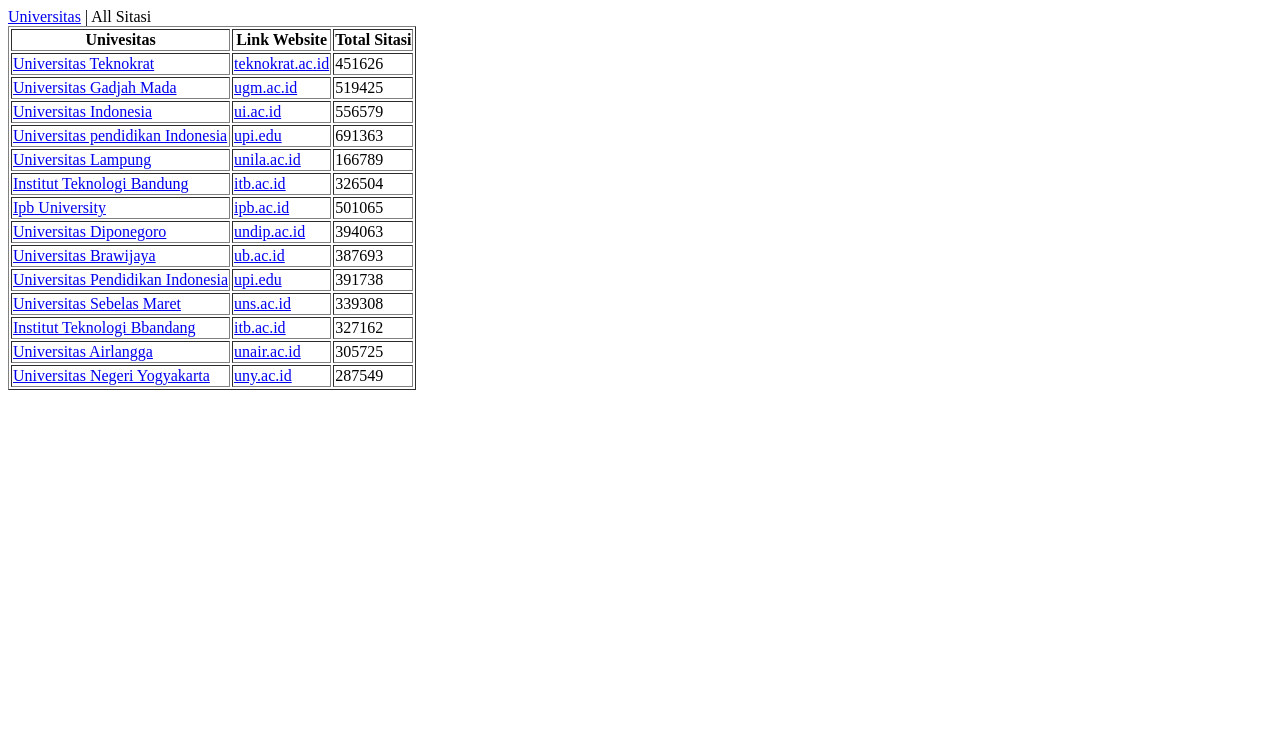
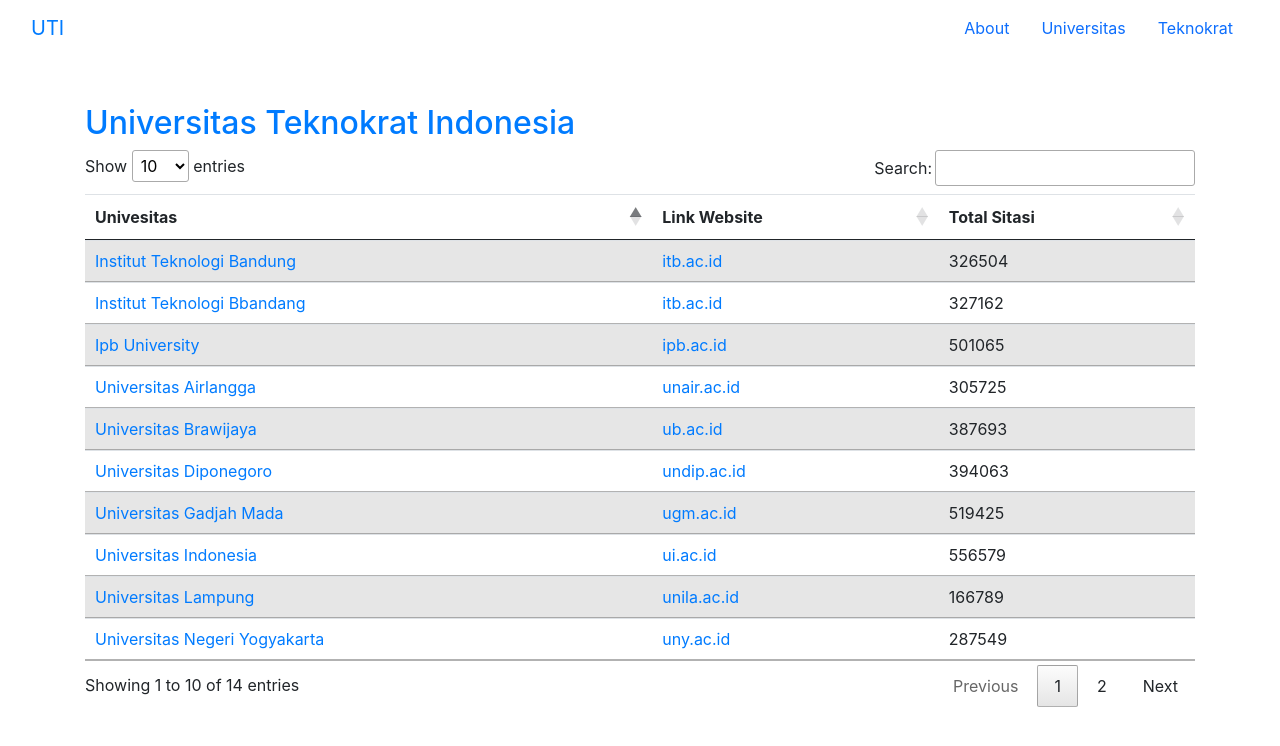
Before and after one commit to sodikinnaa/djangoscraping, a Django app: page /universitas/ in a window 1280 px wide. Shown: the top 746 px of the page. Run offline with Django 4.2, Linux system fonts and the light colour scheme; data comes from the database, SQL or seed files in the repository; both versions use the stored data as it was after the commit; some libraries are stand-ins or nearby versions.

Commit message:
push finis to distribusi

```diff
--- a/universitas/helper.py
+++ b/universitas/helper.py
@@ -58,7 +58,8 @@
         for author in soup.css(".gs_ai_chpr"):
             # print('ds')
             nama_dosen = author.css(".gs_ai_name a").xpath("normalize-space()").get()
-            link = f'https://scholar.google.com{author.css(".gs_ai_name a::attr(href)").get()}'
+            # link = f'https://scholar.google.com{author.css(".gs_ai_name a::attr(href)").get()}'
+            link = author.css(".gs_ai_name a::attr(href)").get()
             affiliations = author.css(".gs_ai_aff").xpath("normalize-space()").get()
             email = author.css(".gs_ai_eml").xpath("normalize-space()").get()
             try:
--- a/universitas/templates/all_univ.html
+++ b/universitas/templates/all_univ.html
@@ -3,7 +3,9 @@
 <!-- {% block title %}Daftar Univesitas{% endblock %} -->
 
 {% block content %}
-<table border="1px">
+<div class="container">
+    <h2 class="text-primary mt-5">Universitas Teknokrat Indonesia</h2>
+    <table class="table table-striped" id="mytb">
     <thead>
         <tr>
             <th>Univesitas</th>
@@ -21,4 +23,8 @@
         {% endfor %}
     </tbody>
 </table>
+</div>
+<script type="text/javascript">
+		let table = new DataTable('#mytb');
+	</script>
 {% endblock %}
--- a/universitas/templates/master.html
+++ b/universitas/templates/master.html
@@ -3,10 +3,52 @@
 <head>
     <meta charset="UTF-8">
     <meta name="viewport" content="width=device-width, initial-scale=1.0">
-    <title>Daftar Universitas</title>
+    <!-- untuk table  -->
+    <link rel="stylesheet" href="//cdn.datatables.net/1.13.7/css/jquery.dataTables.min.css">
+    <meta name="viewport" content="width=device-width, initial-scale=1.0">
+	<link href="https://cdn.jsdelivr.net/npm/bootstrap@5.0.2/dist/css/bootstrap.min.css" rel="stylesheet" integrity="sha384-EVSTQN3/azprG1Anm3QDgpJLIm9Nao0Yz1ztcQTwFspd3yD65VohhpuuCOmLASjC" crossorigin="anonymous">
+    <link rel="stylesheet" href="https://maxcdn.bootstrapcdn.com/bootstrap/4.5.2/css/bootstrap.min.css">
+    <script src="https://ajax.googleapis.com/ajax/libs/jquery/3.5.1/jquery.min.js"></script>
+    <script src="https://cdnjs.cloudflare.com/ajax/libs/popper.js/1.16.0/umd/popper.min.js"></script>
+    <script src="https://maxcdn.bootstrapcdn.com/bootstrap/4.5.2/js/bootstrap.min.js"></script>
+    <title>Universitas</title>
+    <style>
+        .bg-custom {
+            background-color: #f0f0f0;
+        }
+        .text-custom {
+            color: #000000;
+        }
+    </style>
 </head>
 <body>
-<a href="../universitas/">Universitas</a> | All Sitasi
+
+    <nav class="navbar bg-body-tertiary">
+        <div class="container-fluid">
+          <a class="navbar-brand">UTI</a>
+          <form class="d-flex" role="search">
+            <ul class="nav justify-content-end">
+                <li class="nav-item">
+                  <a class="nav-link active" aria-current="page" href="#">About</a>
+                </li>
+                <li class="nav-item">
+                  <a class="nav-link" href="../universitas/">Universitas</a>
+                </li>
+                <li class="nav-item">
+                  <a class="nav-link" href="https://teknokrat.ac.id">Teknokrat</a>
+                </li>
+              </ul>
+          </form>
+        </div>
+      </nav>
+</div>
+<!-- tambahan untuk table -->
+<script src="https://cdn.jsdelivr.net/npm/jquery@3.7.1/dist/jquery.min.js"></script>
+<script src="//cdn.datatables.net/1.13.7/js/jquery.dataTables.min.js"></script>
+
+<script src="https://cdn.jsdelivr.net/npm/bootstrap@5.0.2/dist/js/bootstrap.bundle.min.js" integrity="sha384-MrcW6ZMFYlzcLA8Nl+NtUVF0sA7MsXsP1UyJoMp4YLEuNSfAP+JcXn/tWtIaxVXM" crossorigin="anonymous"></script>
+
+<!-- <a href="../universitas/">Universitas</a> | All Sitasi -->
     {% block content %}
     {% endblock %}
 </body>
--- a/universitas/views.py
+++ b/universitas/views.py
@@ -5,29 +5,37 @@
 from .models import Detail_cited
 from .helper import param_view
 
+
 # Create your views here.
 def universitas(request):
     data = Universitas.objects.all().values()
-    template =  loader.get_template('all_univ.html')
+    template = loader.get_template("all_univ.html")
     context = {
-        'univ': data,
+        "univ": data,
     }
     return HttpResponse(template.render(context, request))
+
 
 def detail_sitasi(request, id):
     data = Detail_cited.objects.filter(fk_url_univ=id)
 
-     # Menggunakan get_object_or_404 untuk memastikan universitas dengan ID tertentu ada
+    # Menggunakan get_object_or_404 untuk memastikan universitas dengan ID tertentu ada
     universitas = get_object_or_404(Universitas, id=id)
-
+    teknokrat = get_object_or_404(Universitas, url_univ="teknokrat.ac.id")
     # Mengambil field url_universitas dari objek universitas
-    url_universitas = universitas.url_univ
-    template = loader.get_template('sitasi_detail.html')
+    cited = universitas.total_sitasi
+    cited_tekno = teknokrat.total_sitasi
+    selisih = cited - cited_tekno
+    template = loader.get_template("sitasi_detail.html")
     context = {
-        'dosen': data,
-        'url': id,
+        "dosen": data,
+        "url": id,
+        "universitas": universitas,
+        "sitasi": cited,
+        "selisih": selisih,
     }
     return HttpResponse(template.render(context, request))
+
 
 def scrape_dosen(request, id):
     param_view(id)
```
Also changed, not shown: universitas/templates/sitasi_detail.html (+44 -4 lines), db.sqlite3.
